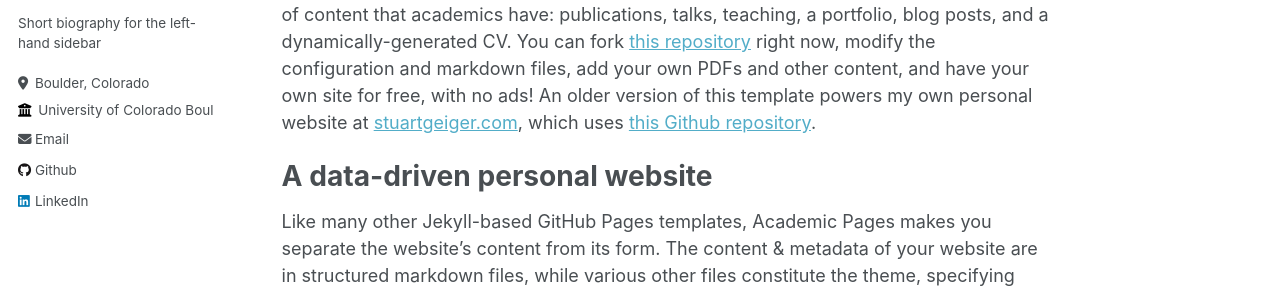
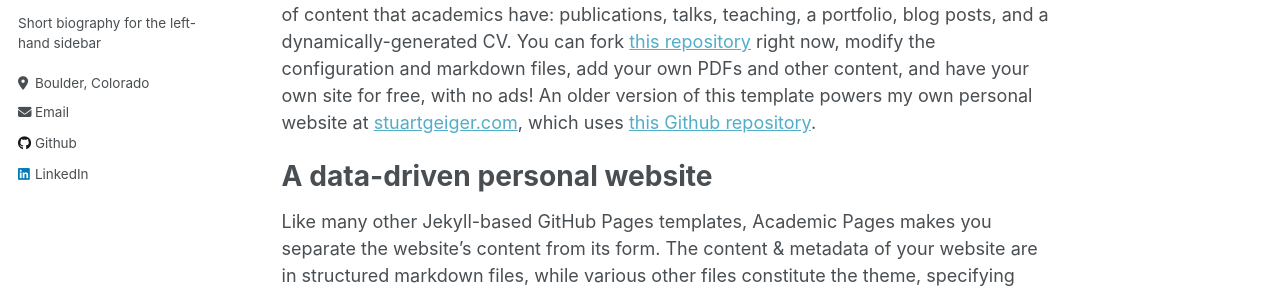
Before and after one commit to gemini30/gemini30.github.io, a Jekyll site: the page built from _pages/about.md, in a window 1280 px wide. Shown: the part 310-603 px from the top of the page. Built offline with Jekyll 4.4.1, drawn with Linux system fonts in a browser that asks for light colours.

Commit message:
Update _config.yml

```diff
--- a/_config.yml
+++ b/_config.yml
@@ -26,7 +26,7 @@ author:
   pronouns         : # example: "she/her"
   bio              : "Short biography for the left-hand sidebar"
   location         : "Boulder, Colorado"
-  employer         : "University of Colorado Boulder"
+  employer         :
   uri              : # URL
   email            : "jash.shah@colorado.edu"
 
```
